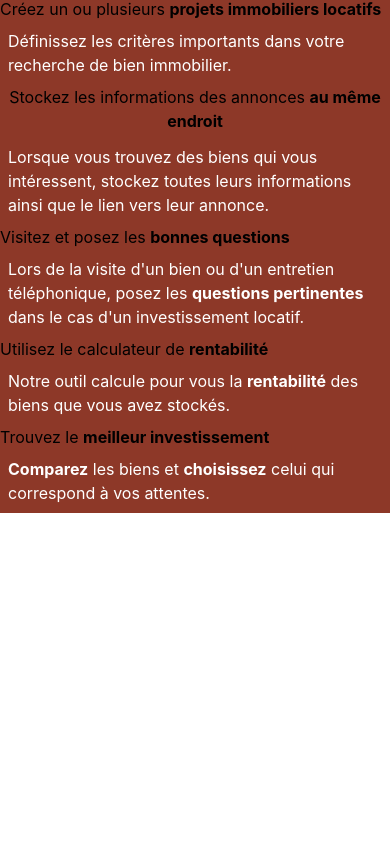
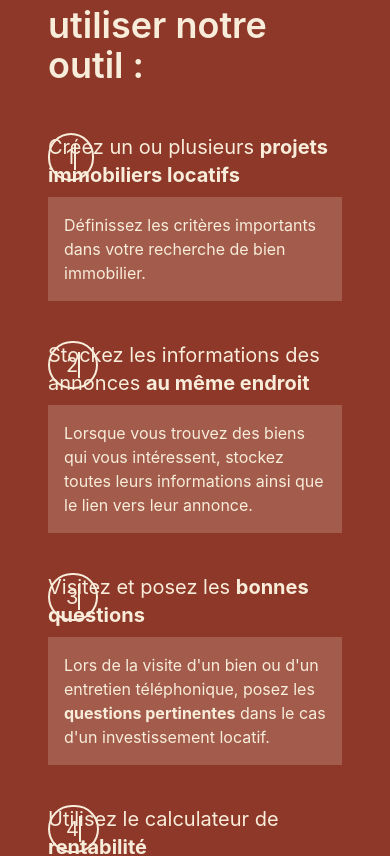
Before and after one commit to ophelie-gaudin/Immotep_front_react, a React (Create React App) app: page / in a window 390 px wide. Shown: the part 4144-5000 px from the top of the page. Before the commit the page ends 4657 px from the top, so only its background shows below. Built offline with nearby package versions, Linux system fonts and the light colour scheme.

Commit message:
add steps section

```diff
--- a/src/HomePage.jsx
+++ b/src/HomePage.jsx
@@ -5,7 +5,7 @@ export default function HomePage() {
   return (
     <div className="">
       <section className="min-h-[100vh] bg-greey flex items-center">
-        <div className="flex flex-col py-10 mx-auto md:mx-16 max-w-[540px] container">
+        <div className="flex flex-col py-10 mx-auto md:mx-12 max-w-[540px] container">
           <h1 className="font-bold text-5xl text-whiite ">
             Devenez rentier
             <div className="words-to-change font-semibold">
@@ -90,9 +90,9 @@ export default function HomePage() {
             </div>
 
             <div className="md:w-1/3 sm:w-1/2 p-4">
-              <span class="text-4xl  font-bold">68 % </span>
-              <p class="d-block text-muted fs-lg mt-1">
-                <span class=" font-semibold">
+              <span className="text-4xl  font-bold">68 % </span>
+              <p className="d-block text-muted fs-lg mt-1">
+                <span className=" font-semibold">
                   des français estiment que l'immobilier est le meilleur
                   investissement, loin devant les marchés financiers 7%
                 </span>{" "}
@@ -103,10 +103,10 @@ export default function HomePage() {
               </p>
             </div>
 
-            <div class="md:w-1/3 sm:w-1/2 p-4">
-              <span class="text-4xl  font-bold">1,29 %</span>
-              <p class="d-block text-muted fs-lg mt-1">
-                <span class=" font-semibold">
+            <div className="md:w-1/3 sm:w-1/2 p-4">
+              <span className="text-4xl  font-bold">1,29 %</span>
+              <p className="d-block text-muted fs-lg mt-1">
+                <span className=" font-semibold">
                   taux moyen des crédits immobiliers en juin 2019, contre 6%
                   dans les années 2000.{" "}
                 </span>
@@ -189,192 +189,99 @@ export default function HomePage() {
         </div>
       </section>
 
-      <section className="py-15 bg-oraange ">
-        <div className="container">
+      <section className=" min-h-[100vh] bg-oraange  flex justify-center items-center p-12 ">
+        <div className="container flex flex-col">
           <h2 className="text-whiite font-semibold text-4xl">
-            Comment utiliser notre outil
+            Comment utiliser notre outil :
           </h2>
+          <ul className="flex flex-col relative items-center w-100 my-8">
+            <li className="my-4 max-w-[500px]">
+              <div className="py-2 px-4 rounded-full border-whiite border-2 text-whiite text-xl hover:bg-whiite hover:text-oraange absolute after:border after:border-whiite">
+                1
               </div>
-        <div
-          className="card d-flex align-items-center w-100"
-          id="vertical-steps-container"
-        >
-          <div className="card-body " id="vertical-steps">
-            <div className="accordion accordion-steps" id="accordion-steps">
-              <div className="accordion-item">
-                <h2 className="accordion-header" id="heading-steps-1">
-                  <div
-                    className="accordion-button fs-5 collapsed"
-                    type="button"
-                    data-bs-toggle="collapse"
-                    data-bs-target="#collapse-steps-1"
-                    aria-expanded="false"
-                    aria-controls="collapse-steps-1"
-                  >
-                    <h6 className="step-title" data-aos="fade-right">
+              <h6 className="text-xl text-whiite" data-aos="fade-right">
                 Créez un ou plusieurs{" "}
                 <strong>projets immobiliers locatifs</strong>
               </h6>
-                  </div>
-                </h2>
-                <div
-                  id="collapse-steps-1"
-                  className="accordion-collapse"
-                  aria-labelledby="heading-steps-1"
-                  data-bs-parent="#accordion-steps"
-                >
-                  <div className="accordion-body">
-                    <p
-                      className="step-block text-white p-2"
-                      data-aos="fade-left"
-                    >
+              <div className="bg-whiite/20 p-2 my-2">
+                <p className="text-whiite p-2" data-aos="fade-left">
                   Définissez les critères importants dans votre recherche de
                   bien immobilier.
                 </p>
               </div>
+            </li>
+
+            <li className="my-4 max-w-[500px]">
+              <div className="py-2 px-4 rounded-full border-whiite border-2 text-whiite text-xl hover:bg-whiite hover:text-oraange absolute after:border after:border-whiite">
+                2
               </div>
-              </div>
-              <div className="accordion-item">
-                <h2 className="accordion-header" id="heading-steps-2">
-                  <button
-                    className="accordion-button fs-5 collapsed mb-1"
-                    type="button"
-                    data-bs-toggle="collapse"
-                    data-bs-target="#collapse-steps-2"
-                    aria-expanded="false"
-                    aria-controls="collapse-steps-2"
-                  >
-                    <h6 className="step-title" data-aos="fade-right">
+              <h6 className="text-xl text-whiite" data-aos="fade-right">
                 Stockez les informations des annonces{" "}
                 <strong>au même endroit</strong>{" "}
               </h6>
-                  </button>
-                </h2>
-                <div
-                  id="collapse-steps-2"
-                  className="accordion-collapse "
-                  aria-labelledby="heading-steps-2"
-                  data-bs-parent="#accordion-steps"
-                >
-                  <div className="accordion-body">
-                    <p
-                      className=" p-2 text-white step-block"
-                      data-aos="fade-left"
-                    >
-                      Lorsque vous trouvez des biens qui vous intéressent,
-                      stockez toutes leurs informations ainsi que le lien vers
-                      leur annonce.
+              <div className="bg-whiite/20 p-2 my-2">
+                <p className="text-whiite p-2" data-aos="fade-left">
+                  Lorsque vous trouvez des biens qui vous intéressent, stockez
+                  toutes leurs informations ainsi que le lien vers leur annonce.
                 </p>
               </div>
+            </li>
+
+            <li className="my-4 max-w-[500px]">
+              <div className="py-2 px-4 rounded-full border-whiite border-2 text-whiite text-xl hover:bg-whiite hover:text-oraange absolute after:border after:border-whiite">
+                3
               </div>
-              </div>
-              <div className="accordion-item">
-                <h2 className="accordion-header" id="heading-steps-2">
-                  <button
-                    className="accordion-button fs-5 collapsed "
-                    type="button"
-                    data-bs-toggle="collapse"
-                    data-bs-target="#collapse-steps-3"
-                    aria-expanded="false"
-                    aria-controls="collapse-steps-3"
-                  >
-                    <h6 className="step-title" data-aos="fade-right">
+              <h6 className="text-xl text-whiite" data-aos="fade-right">
                 Visitez et posez les <strong>bonnes questions</strong>
               </h6>
-                  </button>
-                </h2>
-                <div
-                  id="collapse-steps-2"
-                  className="accordion-collapse "
-                  aria-labelledby="heading-steps-2"
-                  data-bs-parent="#accordion-steps"
-                >
-                  <div className="accordion-body">
-                    <p
-                      className="p-2 text-white step-block"
-                      data-aos="fade-left"
-                    >
-                      Lors de la visite d'un bien ou d'un entretien
-                      téléphonique, posez les{" "}
-                      <strong>questions pertinentes</strong> dans le cas d'un
-                      investissement locatif.
+              <div className="bg-whiite/20 p-2 my-2">
+                <p className="text-whiite p-2" data-aos="fade-left">
+                  Lors de la visite d'un bien ou d'un entretien téléphonique,
+                  posez les <strong>questions pertinentes</strong> dans le cas
+                  d'un investissement locatif.
                 </p>
               </div>
+            </li>
+
+            <li className="my-4 max-w-[500px]">
+              <div className="py-2 px-4 rounded-full border-whiite border-2 text-whiite text-xl hover:bg-whiite hover:text-oraange absolute after:border after:border-whiite">
+                4
               </div>
-              </div>
-              <div className="accordion-item">
-                <h2 className="accordion-header" id="heading-steps-2">
-                  <button
-                    className="accordion-button fs-5 collapsed"
-                    type="button"
-                    data-bs-toggle="collapse"
-                    data-bs-target="#collapse-steps-4"
-                    aria-expanded="false"
-                    aria-controls="collapse-steps-4"
-                  >
-                    <h6 className="step-title" data-aos="fade-right">
+              <h6 className="text-xl text-whiite" data-aos="fade-right">
                 Utilisez le calculateur de <strong>rentabilité</strong>
               </h6>
-                  </button>
-                </h2>
-                <div
-                  id="collapse-steps-2"
-                  className="accordion-collapse "
-                  aria-labelledby="heading-steps-2"
-                  data-bs-parent="#accordion-steps"
-                >
-                  <div className="accordion-body">
-                    <p
-                      className="p-2 text-white step-block"
-                      data-aos="fade-left"
-                    >
-                      Notre outil calcule pour vous la{" "}
-                      <strong>rentabilité</strong> des biens que vous avez
-                      stockés.
+              <div className="bg-whiite/20 p-2 my-2">
+                <p className="text-whiite p-2" data-aos="fade-left">
+                  Notre outil calcule pour vous la <strong>rentabilité</strong>{" "}
+                  des biens que vous avez stockés.
                 </p>
               </div>
+            </li>
+
+            <li className="my-4 max-w-[500px]">
+              <div className="py-2 px-4 rounded-full border-whiite border-2 text-whiite text-xl hover:bg-whiite hover:text-oraange absolute after:border after:border-whiite">
+                5
               </div>
-              </div>
-              <div className="accordion-item">
-                <h2 className="accordion-header" id="heading-steps-3">
-                  <button
-                    className="accordion-button fs-5 collapsed"
-                    type="button"
-                    data-bs-toggle="collapse"
-                    data-bs-target="#collapse-steps-5"
-                    aria-expanded="false"
-                    aria-controls="collapse-steps-5"
-                  >
-                    <h6 className="step-title" data-aos="fade-right">
+              <h6 className="text-xl text-whiite" data-aos="fade-right">
                 Trouvez le <strong>meilleur investissement</strong>
               </h6>
-                  </button>
-                </h2>
-                <div
-                  id="collapse-steps-3"
-                  className="accordion-collapse "
-                  aria-labelledby="heading-steps-3"
-                  data-bs-parent="#accordion-steps"
-                >
-                  <div className="accordion-body">
-                    <p
-                      className="text-white p-2  step-block"
-                      data-aos="fade-left"
-                    >
+              <div className="bg-whiite/20 p-2 my-2">
+                <p className="text-whiite p-2" data-aos="fade-left">
                   <strong>Comparez</strong> les biens et{" "}
                   <strong>choisissez</strong> celui qui correspond à vos
                   attentes.
                 </p>
               </div>
-                </div>
-              </div>
-            </div>
-          </div>
+            </li>
+
             {/* <% if isUser? %>
       <%= link_to 'Commencez maintenant', projects_path(current_user.id),  class:"btn btn-light rounded mt-2" %>
     <%else%>
       <%= link_to 'Commencez maintenant', new_user_registration_path,  class:"btn btn-light rounded mt-2" %>
     <%end%> */}
+          </ul>
+
+          <OrangeButton>Commencez maintenant !</OrangeButton>
         </div>
       </section>
     </div>
--- a/src/index.css
+++ b/src/index.css
@@ -50,3 +50,7 @@ code {
   animation-delay: 6s;
 }
 /* Texte qui défile ci-dessus */
+
+/* Accordion stepsection */
+
+/* Accordion stepsection */
```
Lines whose indentation alone changed are shown as unchanged.
